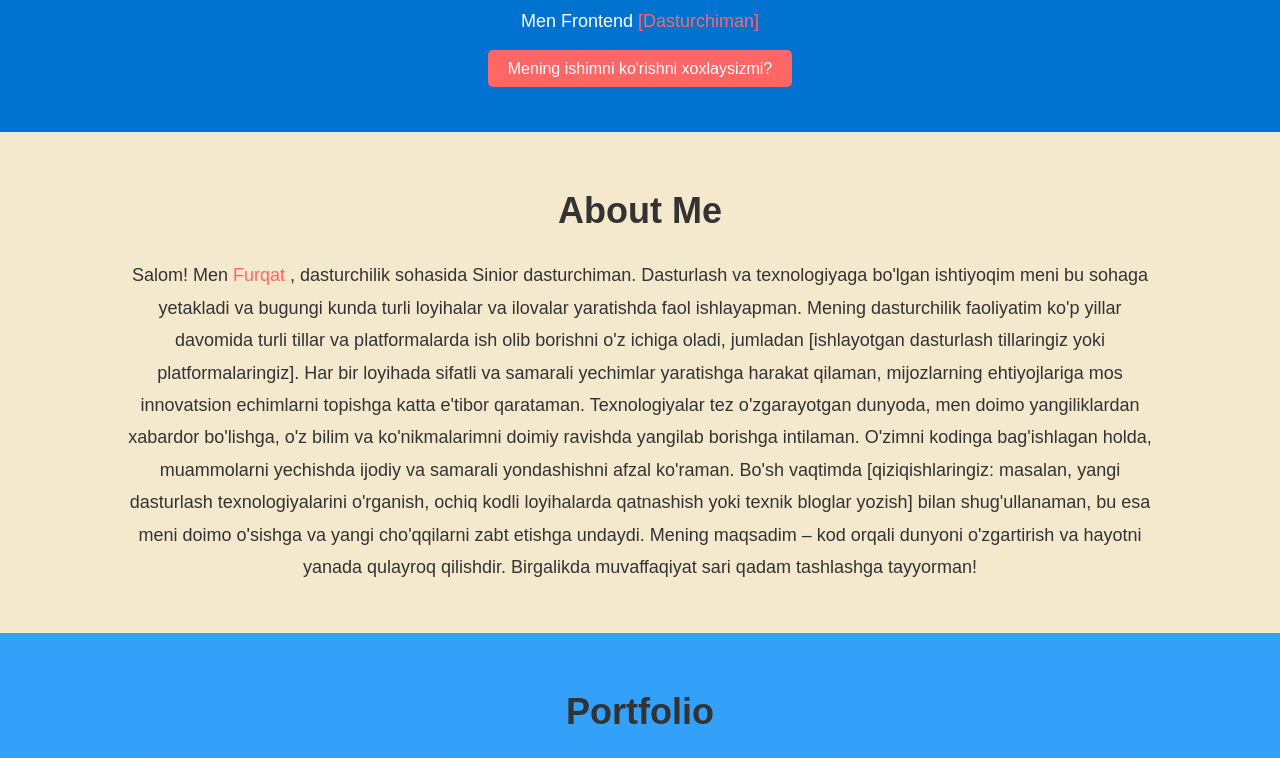
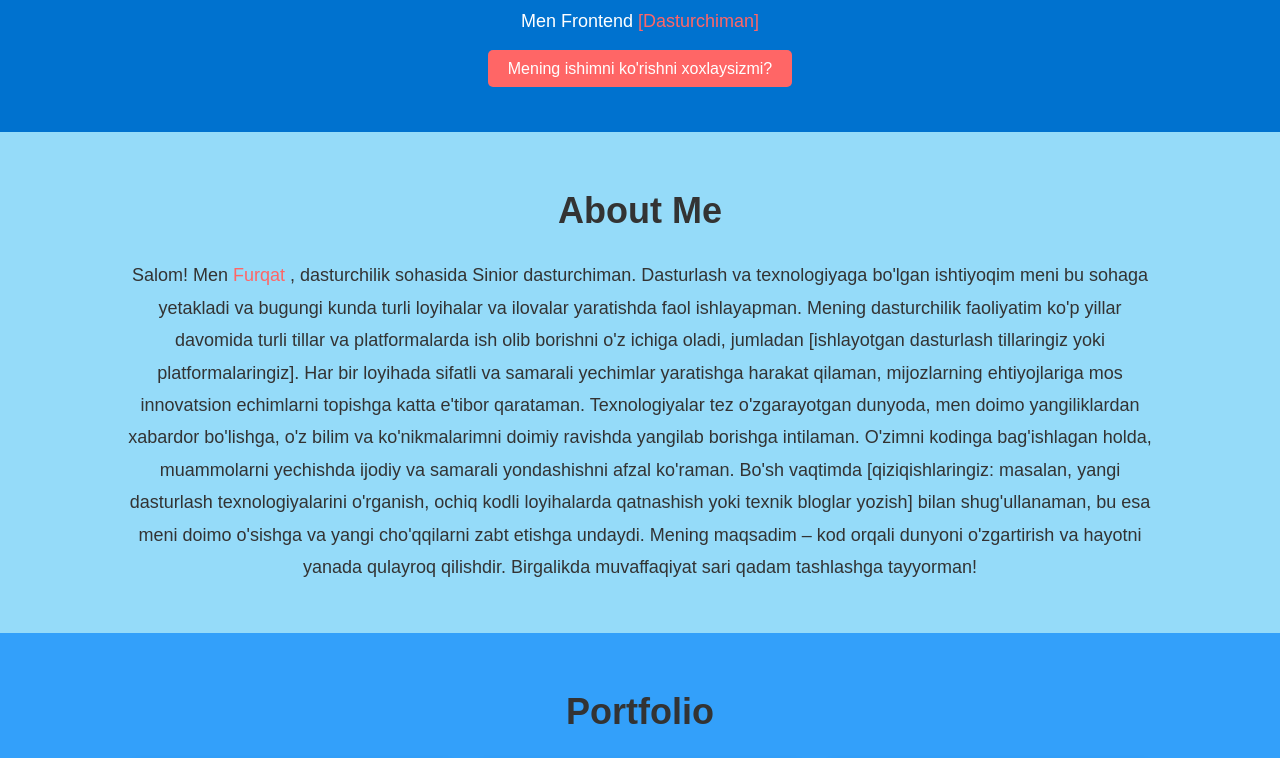
Before and after one commit to furqatbek13/portfolio, a plain HTML site: page index.html in a window 1280 px wide. Shown: the part 622-1380 px from the top of the page. Drawn offline with Linux system fonts and the light colour scheme.

Commit message:
Update style.css

```diff
--- a/style/style.css
+++ b/style/style.css
@@ -103,7 +103,7 @@ nav ul li a:hover {
 /* About Section */
 .about-section {
     padding: 50px 0;
-    background-color: #f4e9cd;
+    background-color: #95dbf9;
     text-align: center;
 
 }
```
